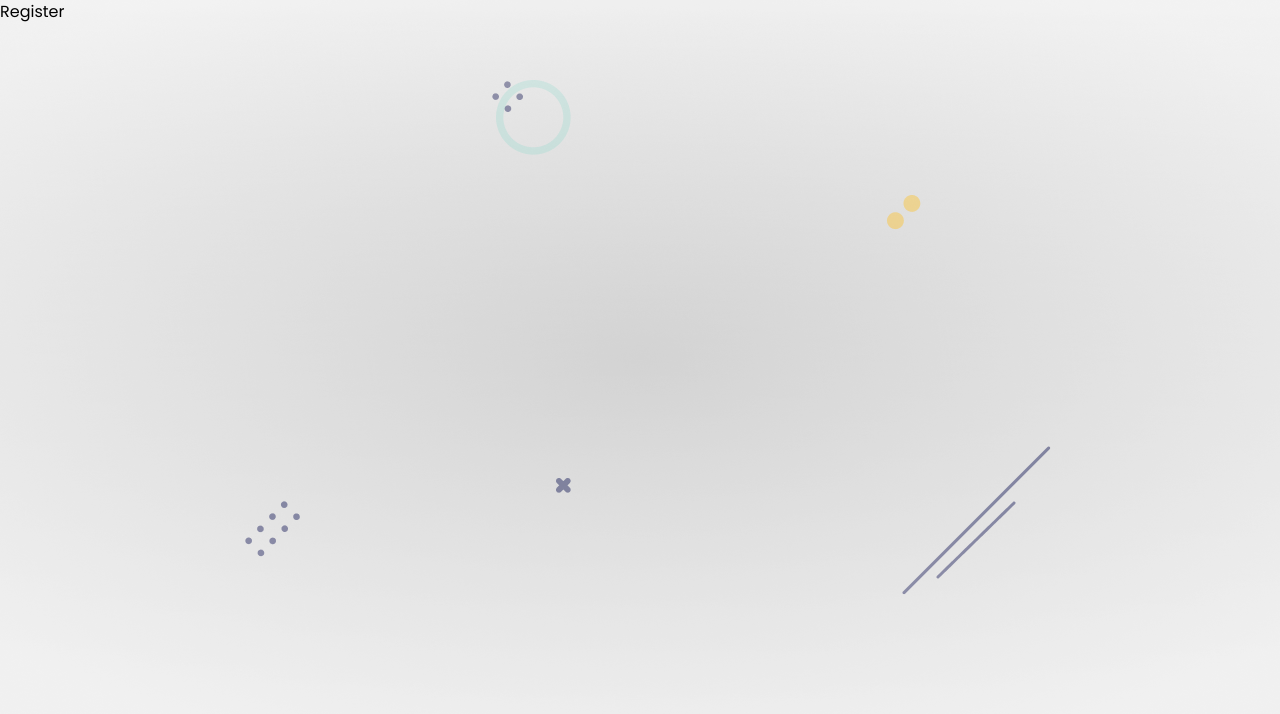
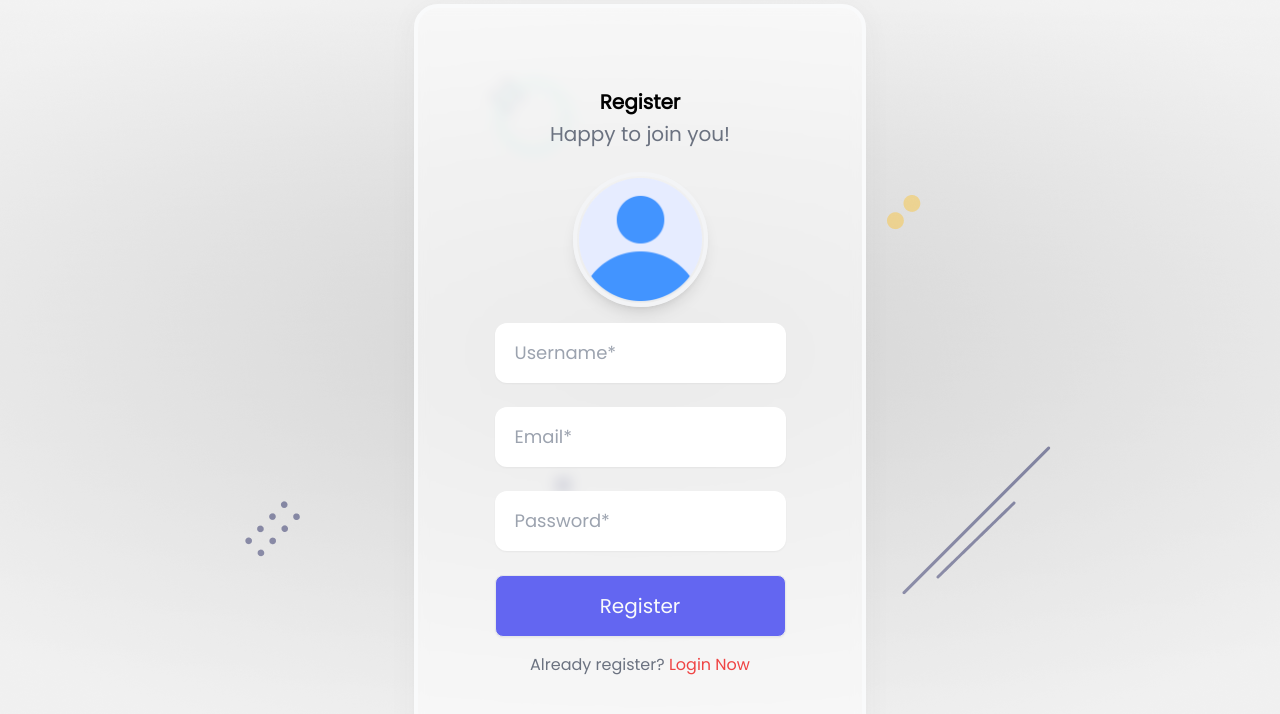
Before and after one commit to AworThales/user-otp_verification-reset_passward, a React (Create React App) app in the folder client/: page /register in a window 1280 px wide. Shown: the top 714 px of the page. Built offline with nearby package versions, Linux system fonts and the light colour scheme.

Commit message:
update file

```diff
--- a/client/src/components/Register.js
+++ b/client/src/components/Register.js
@@ -1,11 +1,72 @@
-import React from 'react'
+import React, { useEffect } from 'react'
+import { Link, useNavigate } from 'react-router-dom'
+import avatar from '../images/profile.png';
+import { Toaster } from 'react-hot-toast';
+import { useFormik } from 'formik';
+import { passwordValidated } from '../helper/validate'
+// import { useAuthStore } from '../store/store'
 
-const Register = () => {
+import styles from '../styles/Username.module.css';
+
+export default function Register() {
+
+  // const navigate = useNavigate();
+  // const setUsername = useAuthStore(state => state.setUsername);
+
+  const formik = useFormik({
+    initialValues : {
+      username: '',
+      email: '',
+      password : ''
+    },
+    validate : passwordValidated,
+    validateOnBlur: false,
+    validateOnChange: false,
+    onSubmit : async values => {
+      console.log(values)
+    }
+  })
+
   return (
-    <div>
-      Register
+    <div className="container py-1 mx-auto" >
+
+      <Toaster position='top-center' reverseOrder={false}></Toaster>
+
+      <div className='flex justify-center py-0 items-center h-screen' style={{height:"50%"}}>
+        <div className={styles.glass}>
+
+          <div className="title flex flex-col items-center">
+            <h4 className='text-xl font-bold'>Register</h4>
+            <span className='py-1 text-xl w-2/3 text-center text-gray-500'>
+              Happy to join you!
+            </span>
+          </div>
+
+          <form className='py-1' onSubmit={formik.handleSubmit}>
+              <div className='profile flex justify-center py-4'>
+                  <label htmlFor='profile'>
+                    <img src={avatar} className={styles.profile_img} alt="avatar" />
+                  </label>
+                  <input type='file' id='profile' name='profile' />
+              </div>
+
+              <div className="textbox flex flex-col items-center gap-6">
+                  <input value={formik.values.password} {...formik.getFieldProps('username')} className={styles.textbox} type="text" placeholder='Username*' />
+                  <input value={formik.values.password} {...formik.getFieldProps('email')} className={styles.textbox} type="text" placeholder='Email*' />
+                  <input value={formik.values.password} {...formik.getFieldProps('password')} className={styles.textbox} type="text" placeholder='Password*' />
+                  <button className={styles.btn} type='submit'>Register</button>
+              </div>
+
+              <div className="text-center py-4">
+                <span className='text-gray-500'>Already register? <Link className='text-red-500' to="/">Login Now</Link></span>
+              </div>
+
+          </form>
+
+        </div>
+
+      </div>
+
     </div>
   )
 }
-
-export default Register
```
